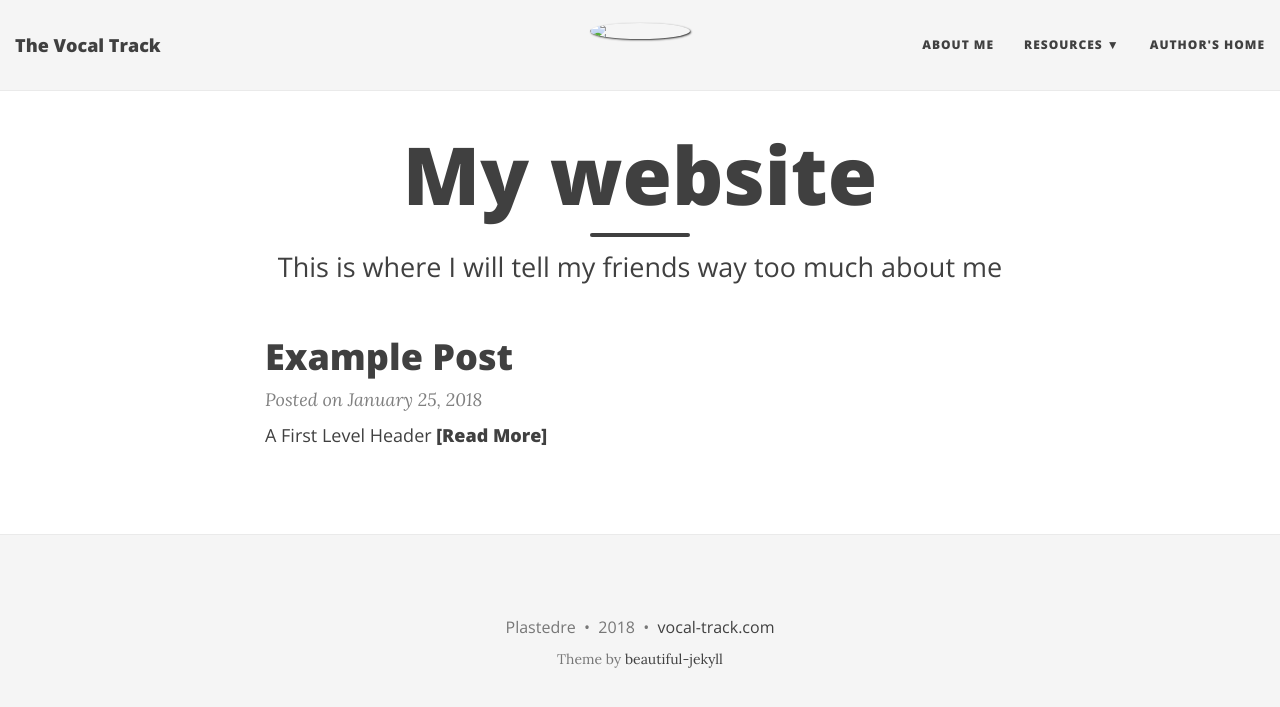
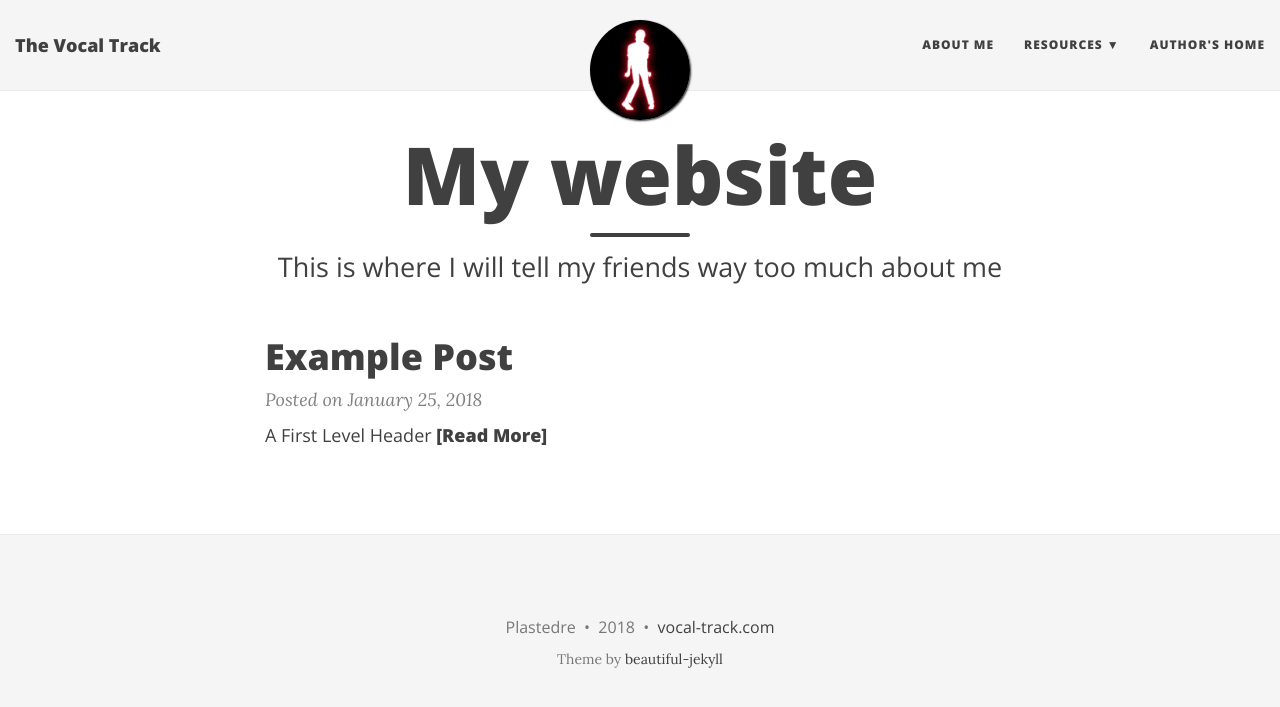
Before and after one commit to mj-tracks/vocal-track, a Jekyll site: the page built from index.html, in a window 1280 px wide. Shown: the top 707 px of the page. Built offline with Jekyll 4.4.1, drawn with Linux system fonts in a browser that asks for light colours; nearby versions of some CDN libraries; the list of posts is cut into pages by our own code.

Commit message:
Mise à jou du logo

```diff
--- a/_config.yml
+++ b/_config.yml
@@ -31,7 +31,7 @@ navbar-links:
 
 # Image to show in the navigation bar - image must be a square (width = height)
 # Remove this parameter if you don't want an image in the navbar
-avatar: "/_img/logo.png"
+avatar: "/img/logo.png"
 
 # If you want to have an image logo in the top-left corner instead of the title text,
 # then specify the following parameter
```
Also changed, not shown: _img/logo.png (deleted), img/discogs.logo.png (renamed from _img/discogs.logo.png), img/logo.png (added).
